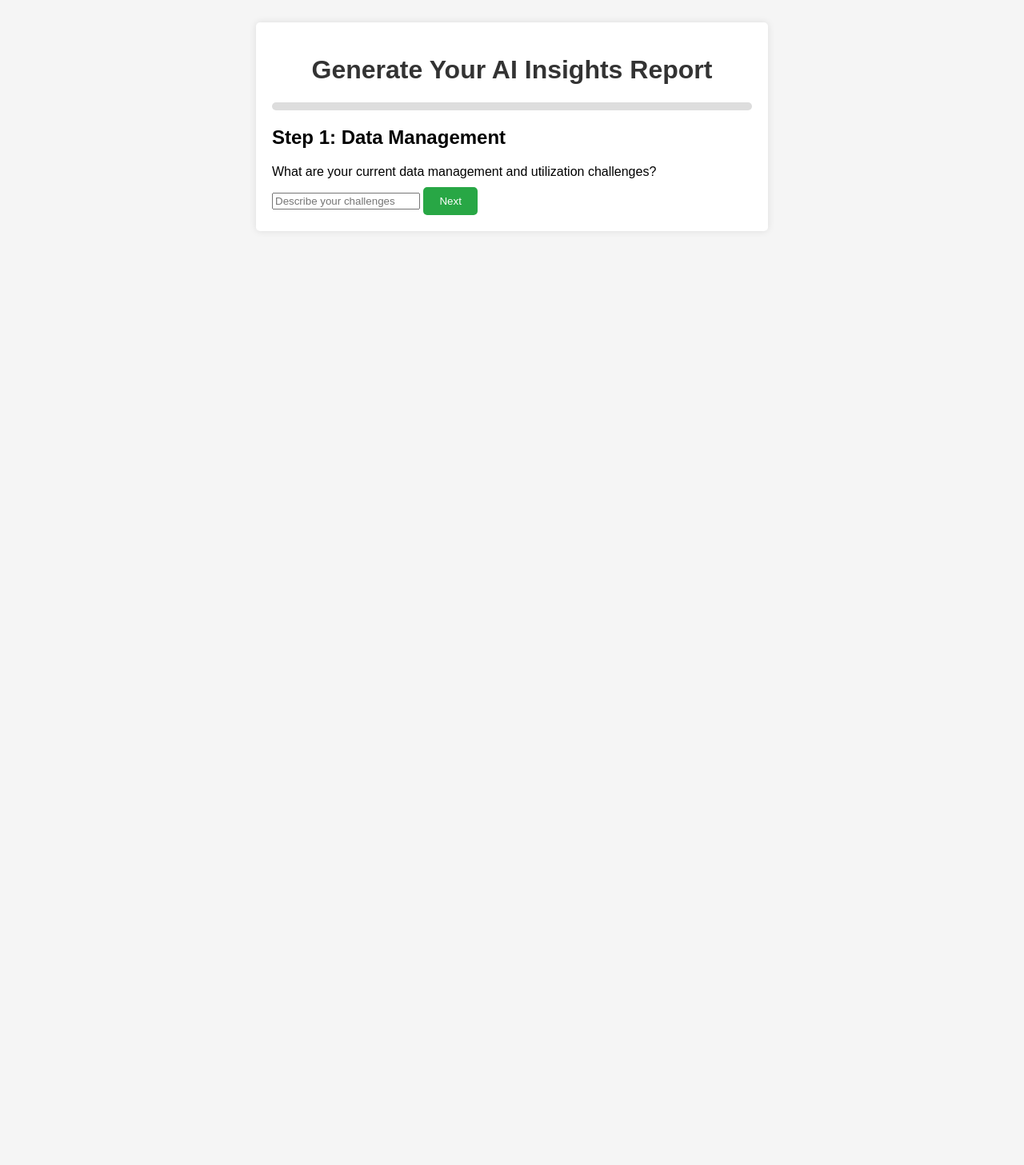
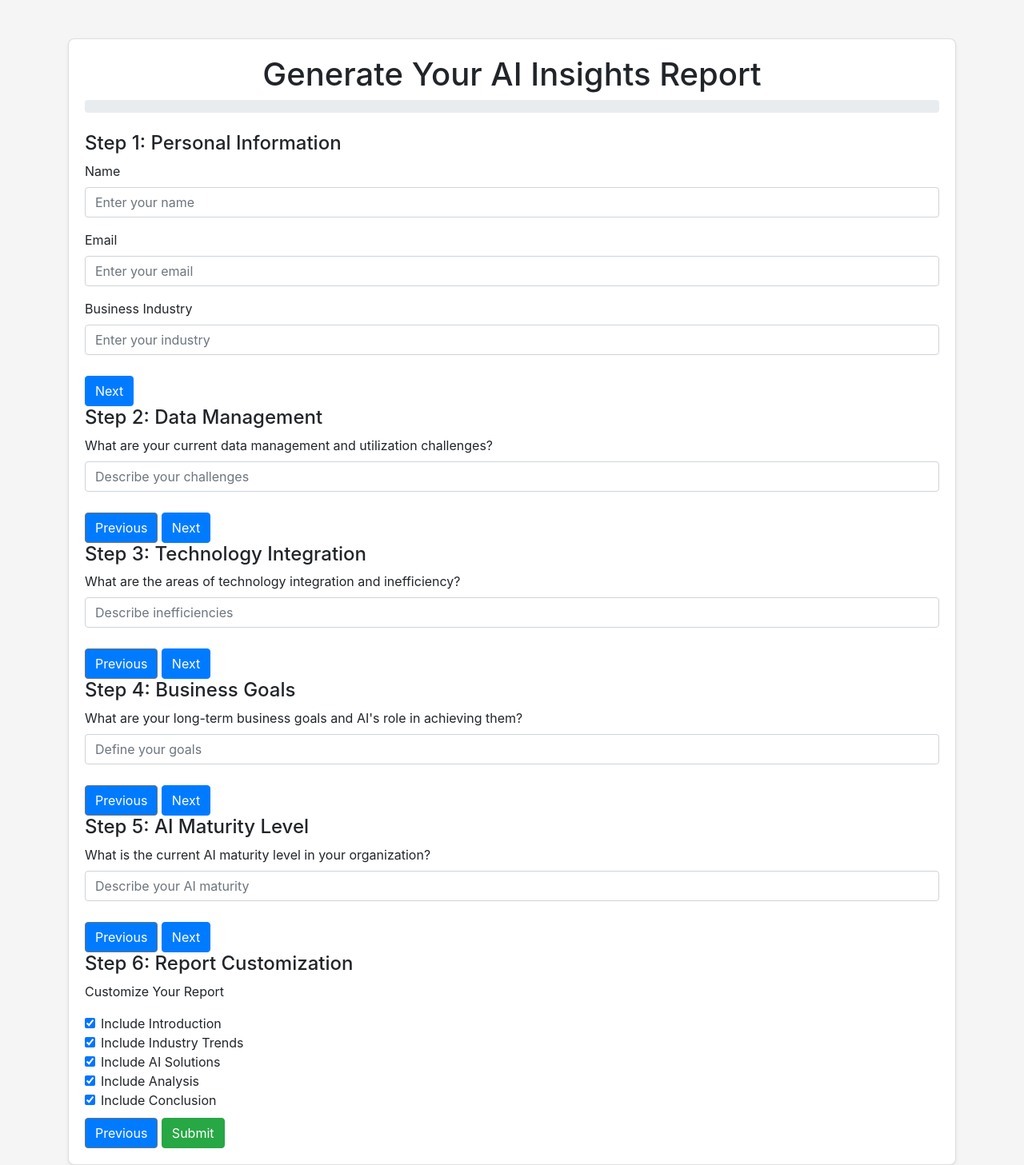
Before and after one commit to dmotts/ai-insights, a Flask app: page / in a window 1280 px wide. Shown: the whole page at 80% size. Before the commit the page ends 269 px from the top, so only its background shows below. Run offline with Flask 3, Linux system fonts and the light colour scheme; some libraries are stand-ins or nearby versions.

Commit message:
Update the UI design

```diff
--- a/static/styles.css
+++ b/static/styles.css
@@ -1,71 +1,28 @@
 body {
-    font-family: Arial, sans-serif;
     background-color: #f5f5f5;
-    padding: 20px;
 }
 
-.container {
-    max-width: 600px;
-    margin: 0 auto;
-    background-color: #fff;
-    padding: 20px;
-    border-radius: 5px;
-    box-shadow: 0 0 10px rgba(0, 0, 0, 0.1);
+.card {
+    border-radius: 8px;
+    margin-top: 40px;
 }
 
-h1 {
-    text-align: center;
-    color: #333;
-}
-
-.form-step {
-    display: none;
-}
-
-.form-step.active {
-    display: block;
+.progress-bar {
+    background-color: #28a745;
 }
 
 button {
     margin-top: 10px;
-    padding: 10px 20px;
-    border: none;
-    background-color: #28a745;
-    color: #fff;
-    cursor: pointer;
-    border-radius: 5px;
-}
-
-button:hover {
-    background-color: #218838;
 }
 
 button.prev-step {
     background-color: #007bff;
 }
 
-button.prev-step:hover {
-    background-color: #0069d9;
-}
-
 button.submit-form {
-    background-color: #ffc107;
+    background-color: #28a745;
 }
 
 button.submit-form:hover {
-    background-color: #e0a800;
+    background-color: #218838;
 }
-
-.progress-bar {
-    background-color: #ddd;
-    border-radius: 5px;
-    overflow: hidden;
-    margin-bottom: 20px;
-}
-
-#progress {
-    background-color: #28a745;
-    height: 10px;
-    width: 0;
-    transition: width 0.4s ease;
-}
--- a/templates/generate_report.html
+++ b/templates/generate_report.html
@@ -4,65 +4,118 @@
     <meta charset="UTF-8">
     <meta name="viewport" content="width=device-width, initial-scale=1.0">
     <title>Generate Report</title>
+    <!-- Bootstrap CSS -->
+    <link href="https://stackpath.bootstrapcdn.com/bootstrap/4.5.2/css/bootstrap.min.css" rel="stylesheet">
+    <!-- Custom CSS -->
     <link rel="stylesheet" href="{{ url_for('static', filename='styles.css') }}">
 </head>
 <body>
-    <div class="container">
-        <h1>Generate Your AI Insights Report</h1>
-        <div class="progress-bar">
-            <div id="progress"></div>
+    <div class="container mt-5">
+        <div class="card shadow-sm">
+            <div class="card-body">
+                <h1 class="text-center">Generate Your AI Insights Report</h1>
+                <div class="progress mb-4">
+                    <div id="progress" class="progress-bar" role="progressbar" style="width: 0%;"></div>
                 </div>
                 <form id="reportForm">
                     <!-- Step 1 -->
                     <div class="form-step">
-                <h2>Step 1: Data Management</h2>
-                <label for="question1">What are your current data management and utilization challenges?</label>
-                <input type="text" id="question1" name="question1" placeholder="Describe your challenges">
-                <button type="button" class="next-step">Next</button>
+                        <h4>Step 1: Personal Information</h4>
+                        <div class="form-group">
+                            <label for="client_name">Name</label>
+                            <input type="text" class="form-control" id="client_name" name="client_name" placeholder="Enter your name" required>
+                        </div>
+                        <div class="form-group">
+                            <label for="client_email">Email</label>
+                            <input type="email" class="form-control" id="client_email" name="client_email" placeholder="Enter your email" required>
+                        </div>
+                        <div class="form-group">
+                            <label for="industry">Business Industry</label>
+                            <input type="text" class="form-control" id="industry" name="industry" placeholder="Enter your industry" required>
+                        </div>
+                        <button type="button" class="btn btn-primary next-step">Next</button>
                     </div>
 
                     <!-- Step 2 -->
                     <div class="form-step">
-                <h2>Step 2: Technology Integration</h2>
-                <label for="question2">What are the areas of technology integration and inefficiency?</label>
-                <input type="text" id="question2" name="question2" placeholder="Describe inefficiencies">
-                <button type="button" class="prev-step">Previous</button>
-                <button type="button" class="next-step">Next</button>
+                        <h4>Step 2: Data Management</h4>
+                        <div class="form-group">
+                            <label for="question1">What are your current data management and utilization challenges?</label>
+                            <input type="text" class="form-control" id="question1" name="question1" placeholder="Describe your challenges" required>
+                        </div>
+                        <button type="button" class="btn btn-secondary prev-step">Previous</button>
+                        <button type="button" class="btn btn-primary next-step">Next</button>
                     </div>
 
                     <!-- Step 3 -->
                     <div class="form-step">
-                <h2>Step 3: Business Goals</h2>
-                <label for="question3">What are your long-term business goals and AI's role in achieving them?</label>
-                <input type="text" id="question3" name="question3" placeholder="Define your goals">
-                <button type="button" class="prev-step">Previous</button>
-                <button type="button" class="next-step">Next</button>
+                        <h4>Step 3: Technology Integration</h4>
+                        <div class="form-group">
+                            <label for="question2">What are the areas of technology integration and inefficiency?</label>
+                            <input type="text" class="form-control" id="question2" name="question2" placeholder="Describe inefficiencies" required>
+                        </div>
+                        <button type="button" class="btn btn-secondary prev-step">Previous</button>
+                        <button type="button" class="btn btn-primary next-step">Next</button>
                     </div>
 
                     <!-- Step 4 -->
                     <div class="form-step">
-                <h2>Step 4: AI Maturity Level</h2>
-                <label for="question4">What is the current AI maturity level in your organization?</label>
-                <input type="text" id="question4" name="question4" placeholder="Describe your AI maturity">
-                <button type="button" class="prev-step">Previous</button>
-                <button type="button" class="next-step">Next</button>
+                        <h4>Step 4: Business Goals</h4>
+                        <div class="form-group">
+                            <label for="question3">What are your long-term business goals and AI's role in achieving them?</label>
+                            <input type="text" class="form-control" id="question3" name="question3" placeholder="Define your goals" required>
+                        </div>
+                        <button type="button" class="btn btn-secondary prev-step">Previous</button>
+                        <button type="button" class="btn btn-primary next-step">Next</button>
                     </div>
 
                     <!-- Step 5 -->
                     <div class="form-step">
-                <h2>Step 5: Report Customization</h2>
+                        <h4>Step 5: AI Maturity Level</h4>
+                        <div class="form-group">
+                            <label for="question4">What is the current AI maturity level in your organization?</label>
+                            <input type="text" class="form-control" id="question4" name="question4" placeholder="Describe your AI maturity" required>
+                        </div>
+                        <button type="button" class="btn btn-secondary prev-step">Previous</button>
+                        <button type="button" class="btn btn-primary next-step">Next</button>
+                    </div>
+
+                    <!-- Step 6 -->
+                    <div class="form-step">
+                        <h4>Step 6: Report Customization</h4>
                         <p>Customize Your Report</p>
-                <label><input type="checkbox" name="includeIntroduction" checked> Include Introduction</label>
-                <label><input type="checkbox" name="includeIndustryTrends" checked> Include Industry Trends</label>
-                <label><input type="checkbox" name="includeAISolutions" checked> Include AI Solutions</label>
-                <label><input type="checkbox" name="includeAnalysis" checked> Include Analysis</label>
-                <label><input type="checkbox" name="includeConclusion" checked> Include Conclusion</label>
-                <button type="button" class="prev-step">Previous</button>
-                <button type="button" class="submit-form">Submit</button>
+                        <div class="form-check">
+                            <input type="checkbox" class="form-check-input" id="includeIntroduction" name="includeIntroduction" checked>
+                            <label class="form-check-label" for="includeIntroduction">Include Introduction</label>
+                        </div>
+                        <div class="form-check">
+                            <input type="checkbox" class="form-check-input" id="includeIndustryTrends" name="includeIndustryTrends" checked>
+                            <label class="form-check-label" for="includeIndustryTrends">Include Industry Trends</label>
+                        </div>
+                        <div class="form-check">
+                            <input type="checkbox" class="form-check-input" id="includeAISolutions" name="includeAISolutions" checked>
+                            <label class="form-check-label" for="includeAISolutions">Include AI Solutions</label>
+                        </div>
+                        <div class="form-check">
+                            <input type="checkbox" class="form-check-input" id="includeAnalysis" name="includeAnalysis" checked>
+                            <label class="form-check-label" for="includeAnalysis">Include Analysis</label>
+                        </div>
+                        <div class="form-check">
+                            <input type="checkbox" class="form-check-input" id="includeConclusion" name="includeConclusion" checked>
+                            <label class="form-check-label" for="includeConclusion">Include Conclusion</label>
+                        </div>
+                        <button type="button" class="btn btn-secondary prev-step">Previous</button>
+                        <button type="button" class="btn btn-success submit-form">Submit</button>
                     </div>
                 </form>
             </div>
+        </div>
+    </div>
 
+    <!-- Bootstrap JS and dependencies -->
+    <script src="https://code.jquery.com/jquery-3.5.1.slim.min.js"></script>
+    <script src="https://cdn.jsdelivr.net/npm/@popperjs/core@2.5.2/dist/umd/popper.min.js"></script>
+    <script src="https://stackpath.bootstrapcdn.com/bootstrap/4.5.2/js/bootstrap.min.js"></script>
     <script src="{{ url_for('static', filename='script.js') }}"></script>
 </body>
 </html>
```
Lines whose indentation alone changed are shown as unchanged.
